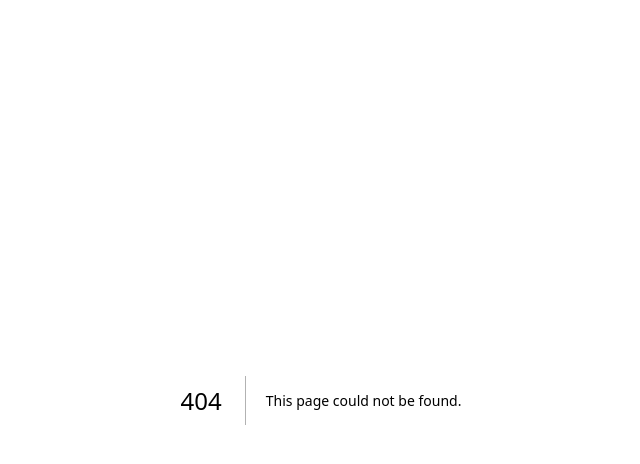
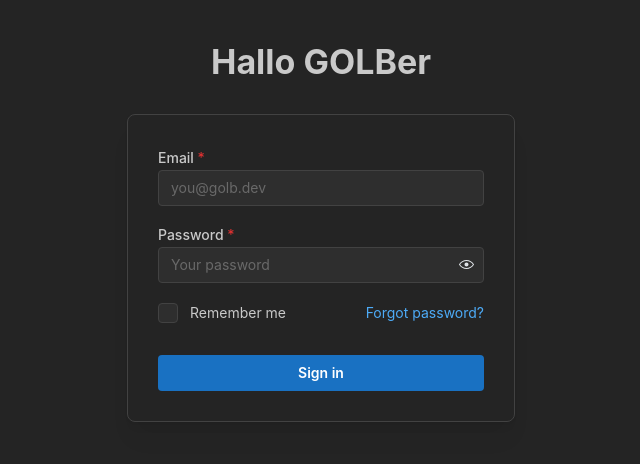
Before and after one commit to rubendroogh/golb-site, a Next.js app: page /login in a window 1280 px wide. Before the commit this address had no page. Shown: the top 464 px of the page, without its empty margins (319-959 px from the left). Built offline with nearby package versions, Linux system fonts and the light colour scheme; no server answers.

Commit message:
WIP login

```diff
--- /dev/null
+++ b/app/login/page.tsx
@@ -0,0 +1,52 @@
+'use client'
+
+import {
+  TextInput,
+  PasswordInput,
+  Checkbox,
+  Anchor,
+  Paper,
+  Title,
+  Container,
+  Group,
+  Button,
+} from '@mantine/core';
+import { auth } from '@/firebase/clientApp';
+import { signInWithEmailAndPassword } from 'firebase/auth';
+import { useState } from 'react';
+
+export default function Login() {
+  const [email, setEmail] = useState('');
+  const [password, setPassword] = useState('');
+
+  const handleLogin = async () => {
+    try {
+      await signInWithEmailAndPassword(auth, email, password);
+      window.location.href = '/dashboard';
+    } catch (error) {
+      console.error(error);
+    }
+  };
+
+  return (
+    <Container size={420} my={40}>
+      <Title ta="center">
+        Hallo GOLBer
+      </Title>
+
+      <Paper withBorder shadow="md" p={30} mt={30} radius="md">
+        <TextInput label="Email" placeholder="you@golb.dev" onChange={(e) => setEmail(e.target.value)} required />
+        <PasswordInput label="Password" placeholder="Your password" onChange={(e) => setPassword(e.target.value)} required mt="md" />
+        <Group justify="space-between" mt="lg">
+          <Checkbox label="Remember me" />
+          <Anchor component="button" size="sm">
+            Forgot password?
+          </Anchor>
+        </Group>
+        <Button onClick={handleLogin} fullWidth mt="xl">
+          Sign in
+        </Button>
+      </Paper>
+    </Container>
+    );
+  }
```
